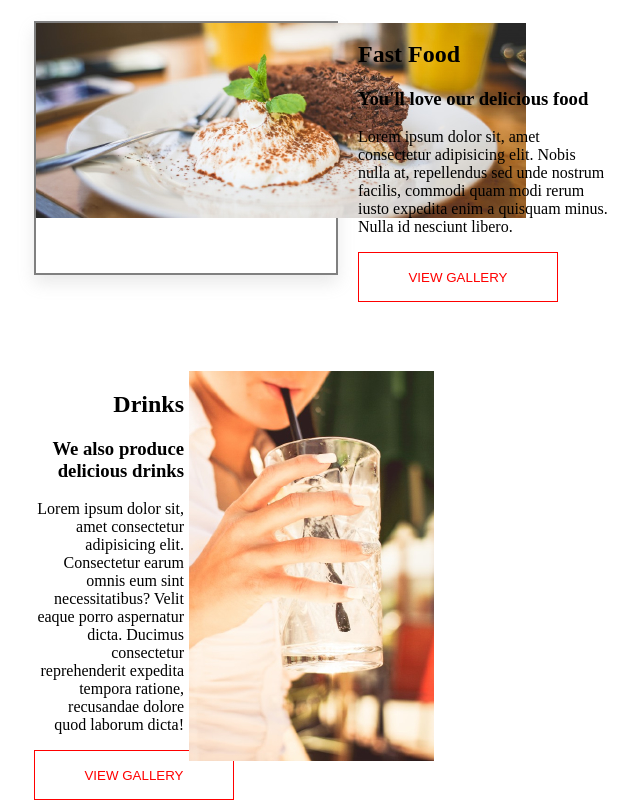
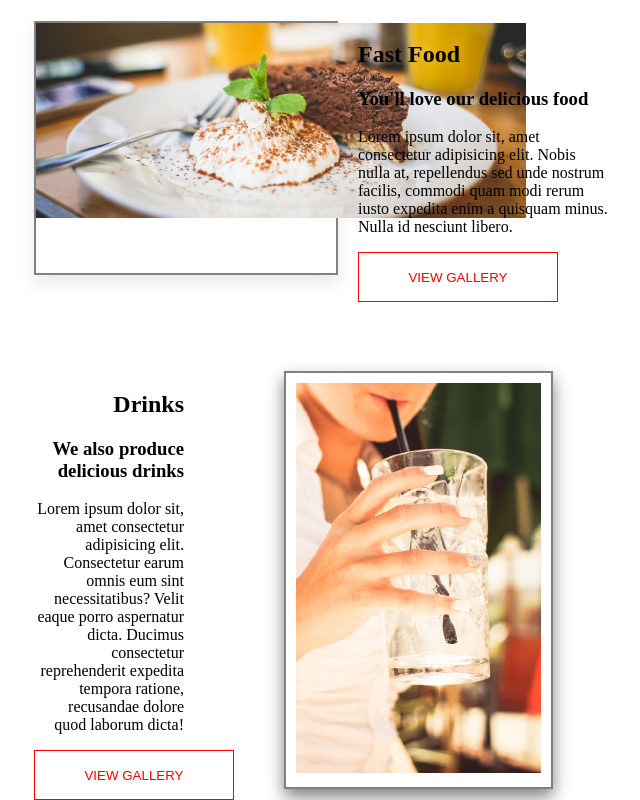
Before and after one commit to ndanu-josy/Anitas-Kitchen, a plain HTML site: page index.html in a window 1280 px wide. Shown: the part 704-1504 px from the top of the page, without its empty margins (290-930 px from the left). Drawn offline with Linux system fonts and the light colour scheme.

Commit message:
Adds a box model with box shadow for drink image

```diff
--- a/index.html
+++ b/index.html
@@ -48,7 +48,7 @@
         </div>
 
     <div id="drink-image">
-        <img src="./images/drink1.jpg" alt="drink-image">
+        <img src="./images/drink1.jpg" alt="drink-image" id="drinkimg">
     </div>
     </div>
     </body>
--- a/style.css
+++ b/style.css
@@ -95,6 +95,17 @@ header{
     height: 200px;
     width: 150px;
 }
+#drink-image{
+    height: 110%;
+    box-shadow: 00 8px 16px 0px grey;
+    width: 250x;
+    border: 2px solid grey;
+    margin-left: 15%;
+}
+#drinkimg{
+    text-align: center;
+    padding: 10px;
+}
 button{
     color: red;
     border: 1px solid red;
```
